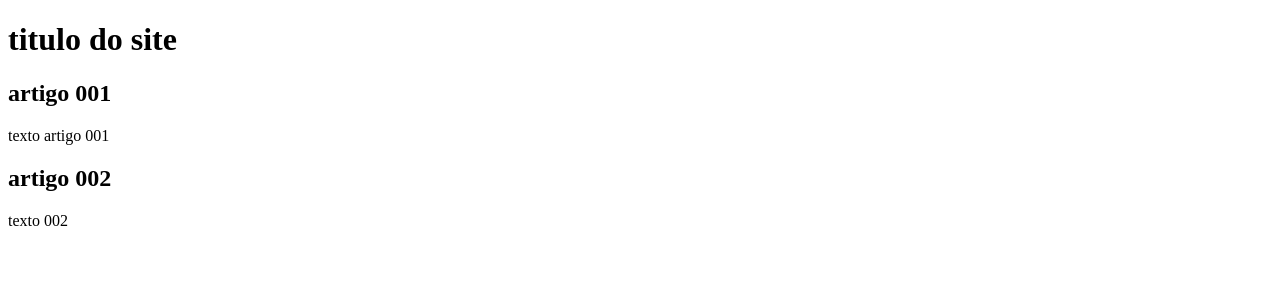
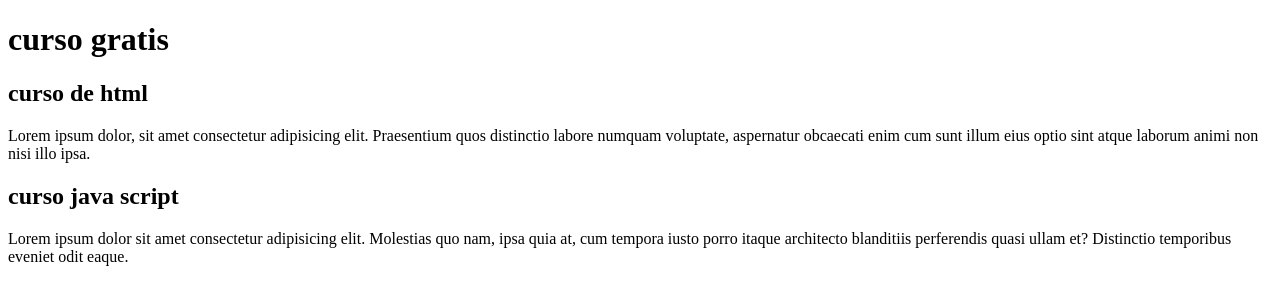
Before and after one commit to bbcontateste/projeto-site, a plain HTML site: page index.html in a window 1280 px wide. Drawn offline with Linux system fonts and the light colour scheme.

Commit message:
comecei a escrever

```diff
--- a/index.html
+++ b/index.html
@@ -3,20 +3,20 @@
 <head>
     <meta charset="UTF-8">
     <meta name="viewport" content="width=device-width, initial-scale=1.0">
-    <title>felipe</title>
+    <title></title>
 </head>
 <body>
     <main>
         <header>
-            <h1>titulo do site</h1>
+            <h1>curso gratis</h1>
         </header>
         <article>
-            <h2>artigo 001</h2>
-            <p>texto artigo 001</p>
+            <h2>curso de html </h2>
+            <p>Lorem ipsum dolor, sit amet consectetur adipisicing elit. Praesentium quos distinctio labore numquam voluptate, aspernatur obcaecati enim cum sunt illum eius optio sint atque laborum animi non nisi illo ipsa.</p>
         </article>
         <article>
-            <h2> artigo 002</h2>
-            <p> texto 002</p>
+            <h2> curso java script</h2>
+            <p>Lorem ipsum dolor sit amet consectetur adipisicing elit. Molestias quo nam, ipsa quia at, cum tempora iusto porro itaque architecto blanditiis perferendis quasi ullam et? Distinctio temporibus eveniet odit eaque.</p>
         </article>
     </main>
 
```
